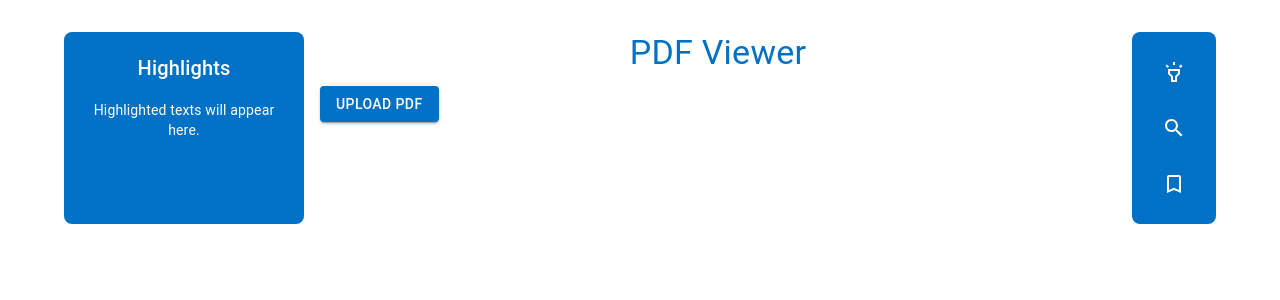
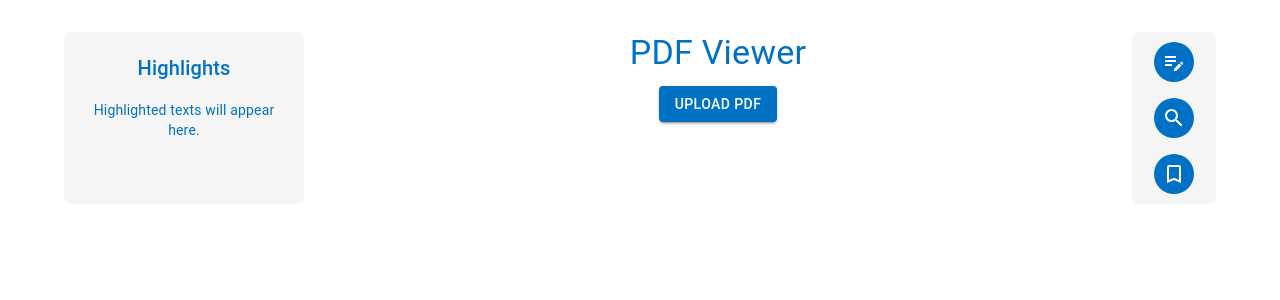
Before and after one commit to anushreejha/pdf_viewer, a Next.js app: page / in a window 1280 px wide. Shown: the top 300 px of the page. Built offline with nearby package versions, Linux system fonts and the light colour scheme.

Commit message:
highlights, menu bar color fix

```diff
--- a/pages/index.js
+++ b/pages/index.js
@@ -4,12 +4,9 @@ import { useState } from "react";
 import { Button, Container, Box, Typography, IconButton } from "@mui/material";
 import PDFViewer from "../components/pdfviewer";
 import {
-  HighlightOutlined,
+  EditNoteOutlined, // Updated highlighter icon
   SearchOutlined,
   BookmarkBorderOutlined,
-  ZoomIn,
-  ZoomOut,
-  Download,
 } from "@mui/icons-material";
 
 export default function Index() {
@@ -28,8 +25,8 @@ export default function Index() {
       <Box
         sx={{
           width: "200px",
-          backgroundColor: "#0171c5",
-          color: "white",
+          backgroundColor: "#f5f5f5", // Light grey background
+          color: "#0171c5", // Blue text
           padding: "20px",
           borderRadius: "8px",
           textAlign: "center",
@@ -48,6 +45,8 @@ export default function Index() {
           PDF Viewer
         </Typography>
 
+        {/* Centered Upload Button */}
+        <Box sx={{ display: "flex", justifyContent: "center", mb: 2 }}>
           <Button
             variant="contained"
             component="label"
@@ -55,12 +54,12 @@ export default function Index() {
               backgroundColor: "#0171c5",
               color: "white",
               ":hover": { backgroundColor: "#01579b" },
-            mb: 2,
             }}
           >
             Upload PDF
             <input type="file" hidden accept="application/pdf" onChange={handleFileChange} />
           </Button>
+        </Box>
 
         {pdfFile && <PDFViewer pdfFile={pdfFile} />}
       </Box>
@@ -69,9 +68,8 @@ export default function Index() {
       <Box
         sx={{
           width: "64px",
-          backgroundColor: "#0171c5",
-          color: "white",
-          padding: "20px 10px",
+          backgroundColor: "#f5f5f5", // Light grey background
+          padding: "10px",
           borderRadius: "8px",
           display: "flex",
           flexDirection: "column",
@@ -79,13 +77,40 @@ export default function Index() {
           gap: 2,
         }}
       >
-        <IconButton sx={{ color: "white" }}>
-          <HighlightOutlined />
+        <IconButton
+          sx={{
+            backgroundColor: "#0171c5", // Blue circle
+            color: "white",
+            borderRadius: "50%",
+            width: "40px",
+            height: "40px",
+            ":hover": { backgroundColor: "#01579b" },
+          }}
+        >
+          <EditNoteOutlined /> {/* Updated highlighter icon */}
         </IconButton>
-        <IconButton sx={{ color: "white" }}>
+        <IconButton
+          sx={{
+            backgroundColor: "#0171c5", // Blue circle
+            color: "white",
+            borderRadius: "50%",
+            width: "40px",
+            height: "40px",
+            ":hover": { backgroundColor: "#01579b" },
+          }}
+        >
           <SearchOutlined />
         </IconButton>
-        <IconButton sx={{ color: "white" }}>
+        <IconButton
+          sx={{
+            backgroundColor: "#0171c5", // Blue circle
+            color: "white",
+            borderRadius: "50%",
+            width: "40px",
+            height: "40px",
+            ":hover": { backgroundColor: "#01579b" },
+          }}
+        >
           <BookmarkBorderOutlined />
         </IconButton>
       </Box>
```
Lines whose indentation alone changed are shown as unchanged.
